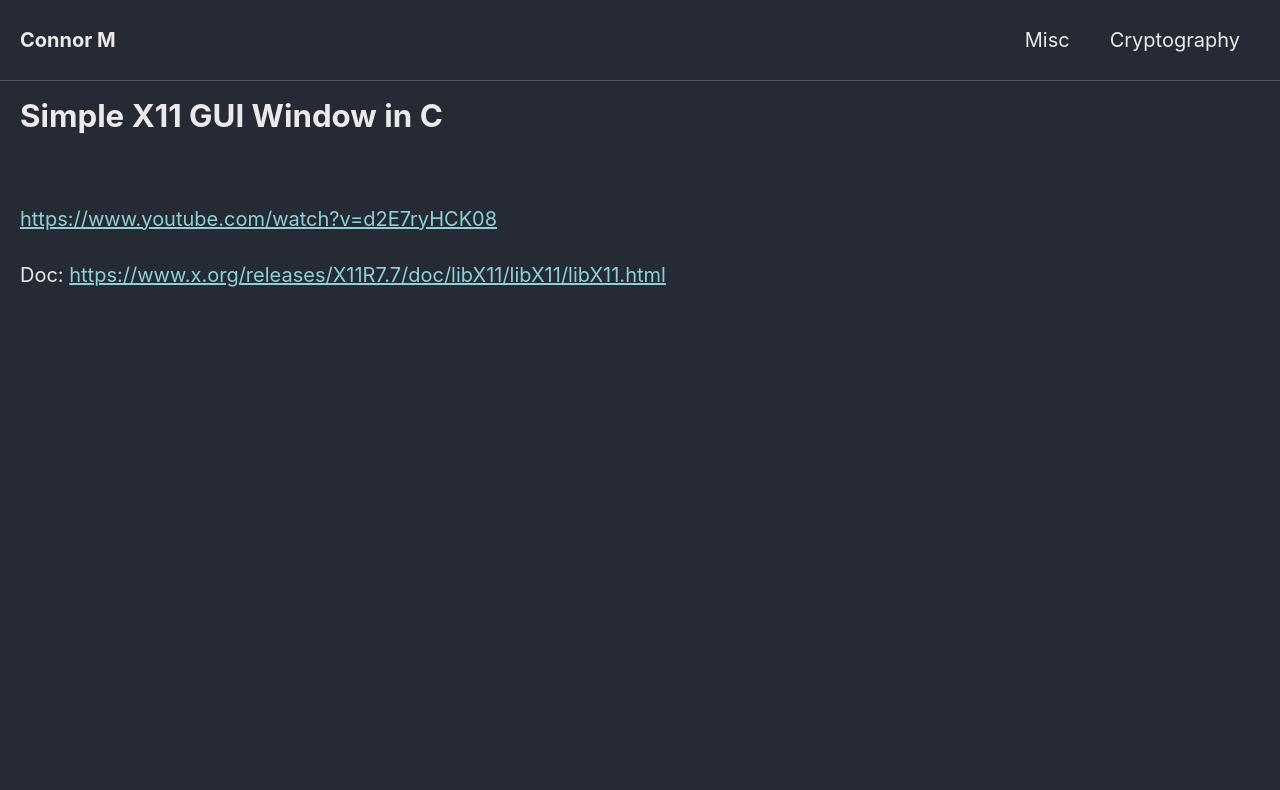
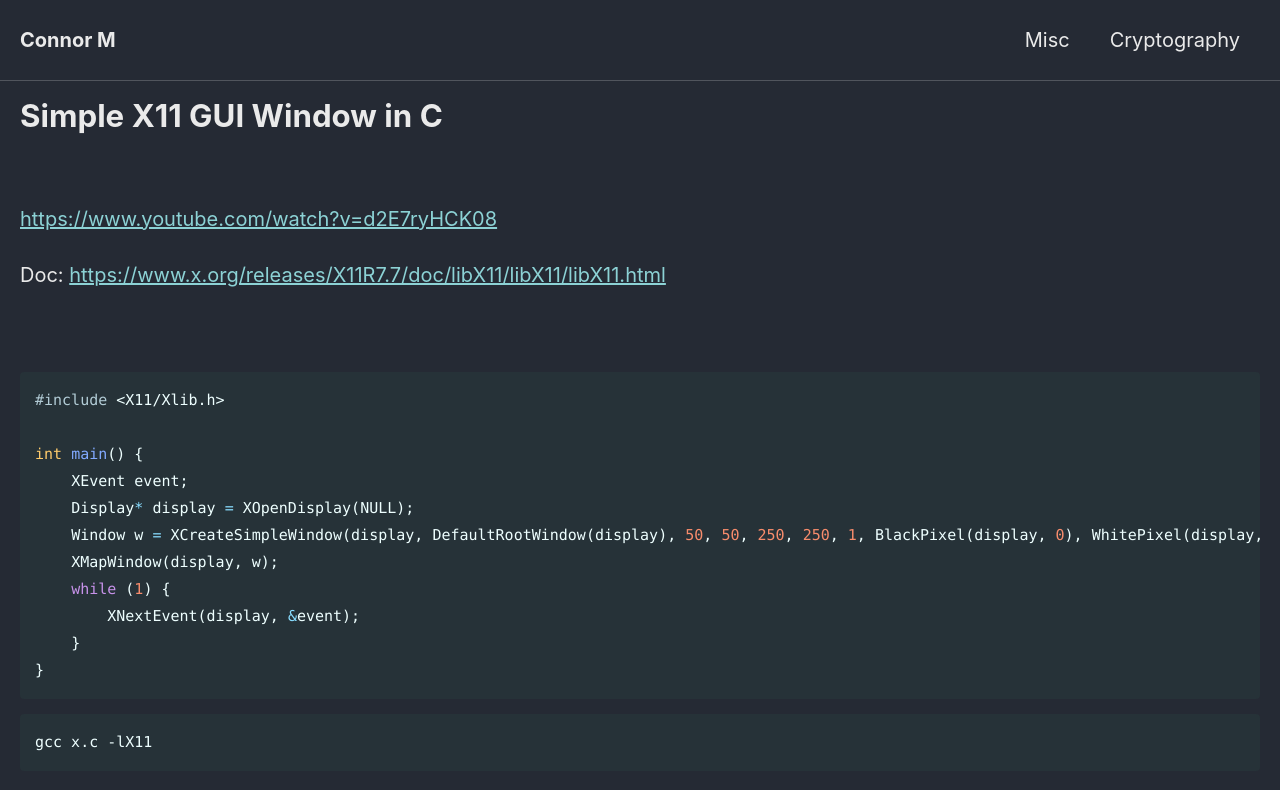
Before and after one commit to Connor-McCartney/Connor-McCartney.github.io, a Jekyll site: the page built from _pages/misc/xguic.md, in a window 1280 px wide. Shown: the top 790 px of the page. Built offline with Jekyll 4.4.1, drawn with Linux system fonts in a browser that asks for light colours; cached includes are drawn as plain includes.

Commit message:
Update xguic.md

````diff
--- a/_pages/misc/xguic.md
+++ b/_pages/misc/xguic.md
@@ -11,3 +11,21 @@ title: Simple X11 GUI Window in C
 Doc: <https://www.x.org/releases/X11R7.7/doc/libX11/libX11/libX11.html>
 
 <br>
+
+```c
+#include <X11/Xlib.h>
+
+int main() {
+    XEvent event;
+    Display* display = XOpenDisplay(NULL);
+    Window w = XCreateSimpleWindow(display, DefaultRootWindow(display), 50, 50, 250, 250, 1, BlackPixel(display, 0), WhitePixel(display, 0));
+    XMapWindow(display, w);
+    while (1) {
+        XNextEvent(display, &event);
+    }
+}
+```
+
+```
+gcc x.c -lX11
+```
````
